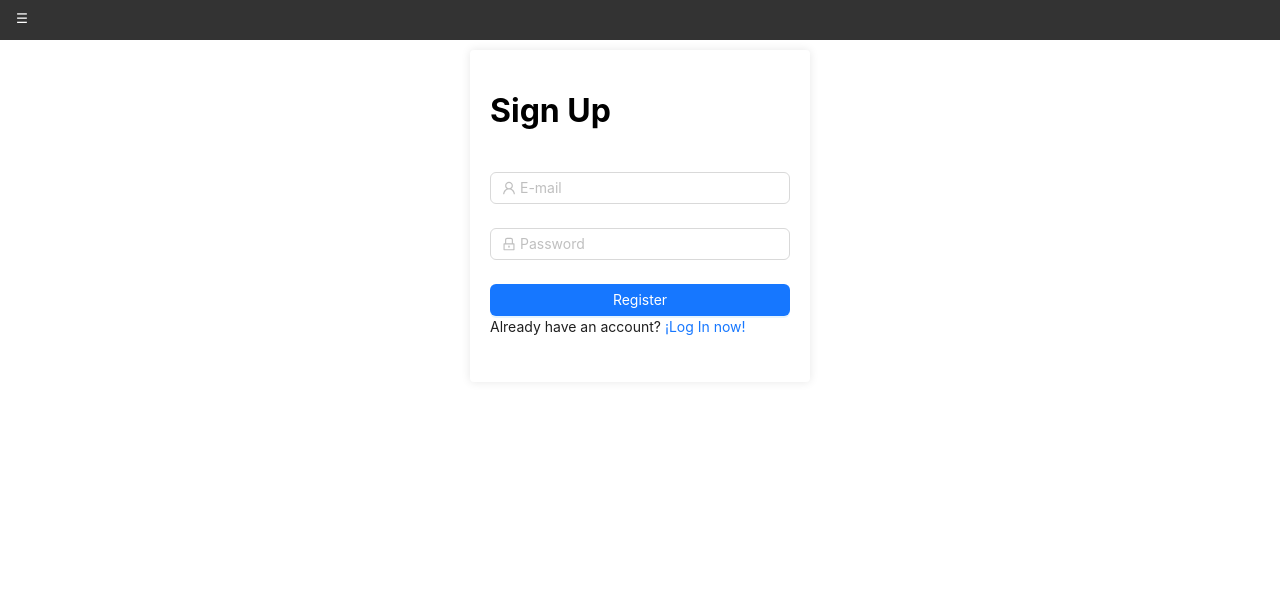
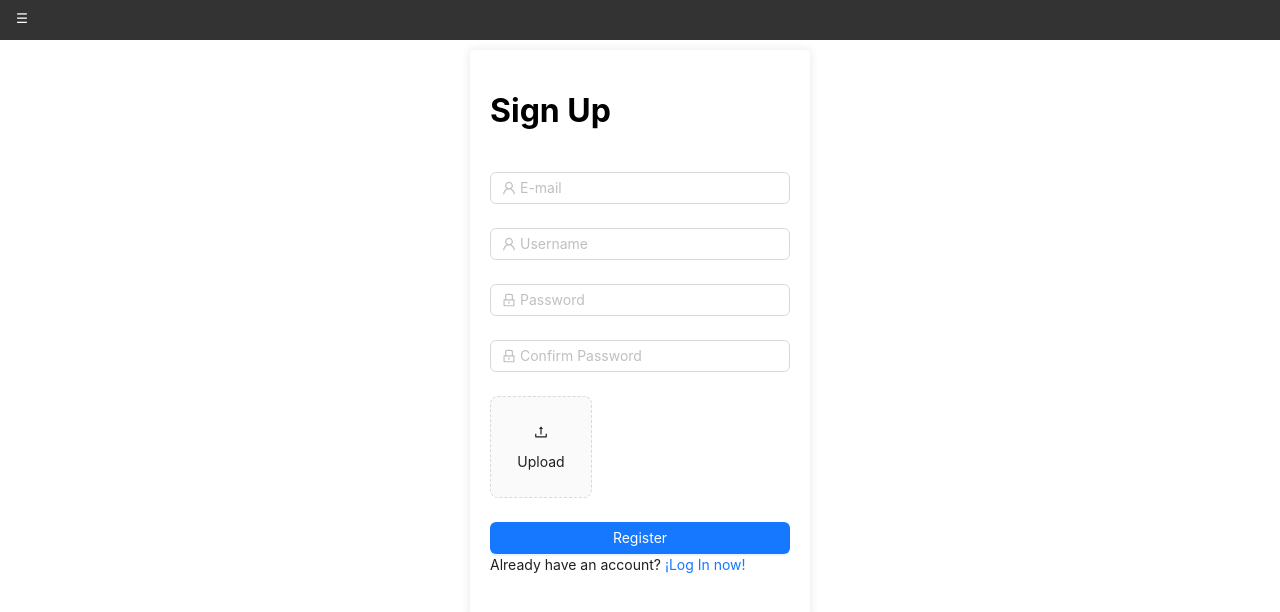
Before and after one commit to leogo22mz/survwayProject, a React (Create React App) app in the folder frontend/: page /signup in a window 1280 px wide. Shown: the top 612 px of the page. Built offline with nearby package versions, Linux system fonts and the light colour scheme.

Commit message:
FRONT: Implemented IMG and Username to SignUp

```diff
--- a/frontend/src/pages/Signup.tsx
+++ b/frontend/src/pages/Signup.tsx
@@ -1,9 +1,10 @@
 import React, { useEffect, useState } from 'react';
 import { useNavigate } from 'react-router-dom';
-import { Form, Input, Button, message, Checkbox } from 'antd';
-import { UserOutlined, LockOutlined } from '@ant-design/icons';
+import { Form, Input, Button, message, Checkbox, Upload, Avatar } from 'antd';
+import { UserOutlined, LockOutlined, UploadOutlined } from '@ant-design/icons';
 import axios from 'axios';
 import './Survey.css';
+import { UploadChangeParam } from 'antd/lib/upload';
 
 function Register() {
   const navigate = useNavigate();
@@ -12,13 +13,18 @@ function Register() {
   const [isRegistered, setIsRegistered] = useState(false);
   const [isAuthenticated, setIsAuthenticated] = useState(false);
 
-  const onFinish = async (values: any) => {
+  // Image upload state
+  const [imageUrl, setImageUrl] = useState(null);
+
+  const onFinish = async (values: { email: any; password: any; username: any; }) => {
     setLoading(true);
     try {
       const response = await axios.post('http://localhost:3000/signup', {
         user: {
           email: values.email,
-          password: values.password
+          password: values.password,
+          username: values.username,
+          profileImage: imageUrl // Send the profile image URL to the backend
         }
       });
 
@@ -37,7 +43,6 @@ function Register() {
     setLoading(false);
   };
 
-
   const toggleMenu = () => {
     setIsMenuOpen(!isMenuOpen);
   };
@@ -49,6 +54,13 @@ function Register() {
     navigate('/');
     window.location.reload();
   };
+
+const handleImageUpload = (info: UploadChangeParam<any>) => {
+  if (info.file.status === 'done' && info.file.response) {
+    setImageUrl(info.file.response.imageUrl);
+  }
+};
+
 
   return (
     <div className={`register-container ${isMenuOpen ? 'menu-open' : ''}`}>
@@ -83,6 +95,12 @@ function Register() {
             <Input prefix={<UserOutlined className="site-form-item-icon" />} placeholder="E-mail" />
           </Form.Item>
           <Form.Item
+            name="username"
+            rules={[{ required: true, message: 'Please, introduce your username!' }]}
+          >
+            <Input prefix={<UserOutlined className="site-form-item-icon" />} placeholder="Username" />
+          </Form.Item>
+          <Form.Item
             name="password"
             rules={[{ required: true, message: 'Por favor, introduce tu contraseña!' }]}
           >
@@ -92,8 +110,50 @@ function Register() {
               placeholder="Password"
             />
           </Form.Item>
-
-
+          <Form.Item
+            name="confirm"
+            dependencies={['password']}
+            hasFeedback
+            rules={[
+              {
+                required: true,
+                message: 'Please confirm your password!',
+              },
+              ({ getFieldValue }) => ({
+                validator(_, value) {
+                  if (!value || getFieldValue('password') === value) {
+                    return Promise.resolve();
+                  }
+                  return Promise.reject(new Error('The two passwords that you entered do not match!'));
+                },
+              }),
+            ]}
+          >
+            <Input
+              prefix={<LockOutlined className="site-form-item-icon" />}
+              type="password"
+              placeholder="Confirm Password"
+            />
+          </Form.Item>
+          <Form.Item>
+            <Upload
+              name="avatar"
+              listType="picture-card"
+              className="avatar-uploader"
+              showUploadList={false}
+              action="https://www.mocky.io/v2/5cc8019d300000980a055e76" // Your image upload endpoint
+              onChange={handleImageUpload}
+            >
+              {imageUrl ? (
+                <Avatar size={64} src={imageUrl} alt="Avatar" />
+              ) : (
+                <div>
+                  <UploadOutlined />
+                  <div style={{ marginTop: 8 }}>Upload</div>
+                </div>
+              )}
+            </Upload>
+          </Form.Item>
           <Form.Item>
             <Button type="primary" htmlType="submit" className="login-form-button" loading={loading}>
               Register
```
Lines whose indentation alone changed are shown as unchanged.
